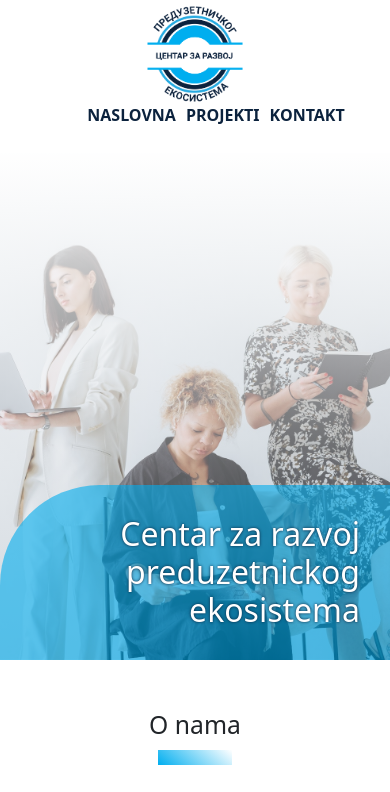
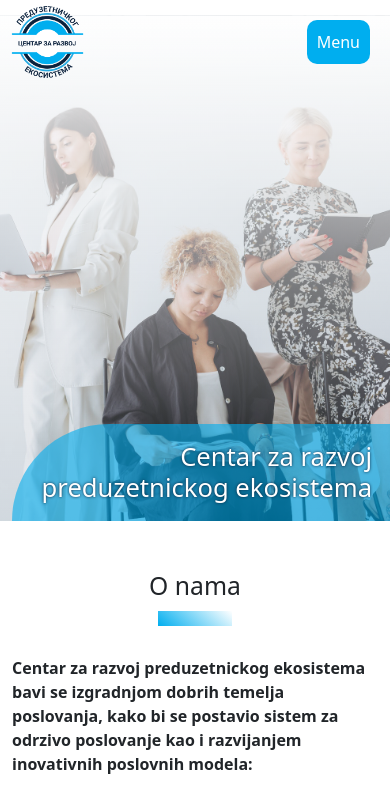
Before and after one commit to milosvuj72/moj_centar_za_razvoj, a plain HTML site: page index.html in a window 390 px wide. Shown: the top 792 px of the page. Drawn offline with nearby package versions, Linux system fonts and the light colour scheme.

Commit message:
izmjena js

```diff
--- a/index.html
+++ b/index.html
@@ -12,6 +12,7 @@
 <body>
     <!--nav-->
     <nav>
+        <button onclick="mobileMenu()" class="mobileBtn">Menu</button>
         <div class="container">
             <a href="index.html"><img src="img/logo.png" alt=""></a>
             <ul>
@@ -96,5 +97,6 @@
         <footer>
             <p>&copy; 2020. Izrada sajta <a class="lastlink" href="https://www.google.com">Google.com</a></p>
         </footer>
+        <script src="script.js"></script>
 </body>
 </html>
--- /dev/null
+++ b/script.js
@@ -0,0 +1,15 @@
+mobileMenu = () =>{
+    let list = document.querySelector('nav ul');
+    let btn = document.querySelector('.mobileBtn');
+    let img = document.querySelector('header');
+    console.log(img)
+    if(btn.innerText === "Menu"){
+        btn.innerText = "Close"
+        list.style.display = 'block'
+        img.style.marginTop = "170px"
+    }else{
+        btn.innerText = "Menu"
+        list.style.display = "none"
+        img.style.marginTop = "0"
+    }
+}
--- a/style.scss
+++ b/style.scss
@@ -76,6 +76,23 @@ nav
 nav{
     background-color: $white;
     padding: 5px 0;
+    .mobileBtn{
+        background-color: $secondayColor;
+        padding: 15px 30px;
+        border: none;
+        color: $white;
+        display: block;
+        margin: 30px auto 0 auto;
+        border-radius: 10px;
+        position: absolute;
+        top: -10px;
+        right: 20px;
+        padding: 10px;
+        display: none;
+    @media(max-width: 768px){
+        display: block;
+      }
+    }
     .container{
         display: flex;
         justify-content: space-between;
@@ -88,15 +105,38 @@ nav{
         img{
             width: 100px;
             height: auto;
+        @media(max-width:768px){
+            position: absolute;
+            left: 10px;
+            width: 75px;
+        }
         }
         ul{
             display: flex;
+            @media(max-width:768px){
+                display: none;
+                position: absolute;
+                left: 40;
+                top: 90px;
+                background-color:rgba(0, 174, 239,.6);
+                text-shadow: 0 0 1px $primaryColor;
+                width: 100%;
+                padding-top: 20px;
+                padding-bottom: 20px;
+
+            }
             li{
                 text-transform: uppercase;
                 margin-left: 40px;
                 @media(max-width:768px){
                     margin-left: 10px;
+                    margin-bottom: 15px;
                 }
+            a{
+                @media(max-width:768px){
+                    color: $white !important;
+                }
+            }
             }
         }
     }
@@ -127,6 +167,9 @@ header{
         @media(max-width:768px){
             font-size: 2rem;
             border-radius: 100px 0 0 0;
+            padding: 18px 18px 18px 30px;
+            font-size: 1.6rem;
+
         }
     }
 }
```
Also changed, not shown: style.css, 3 other files.
